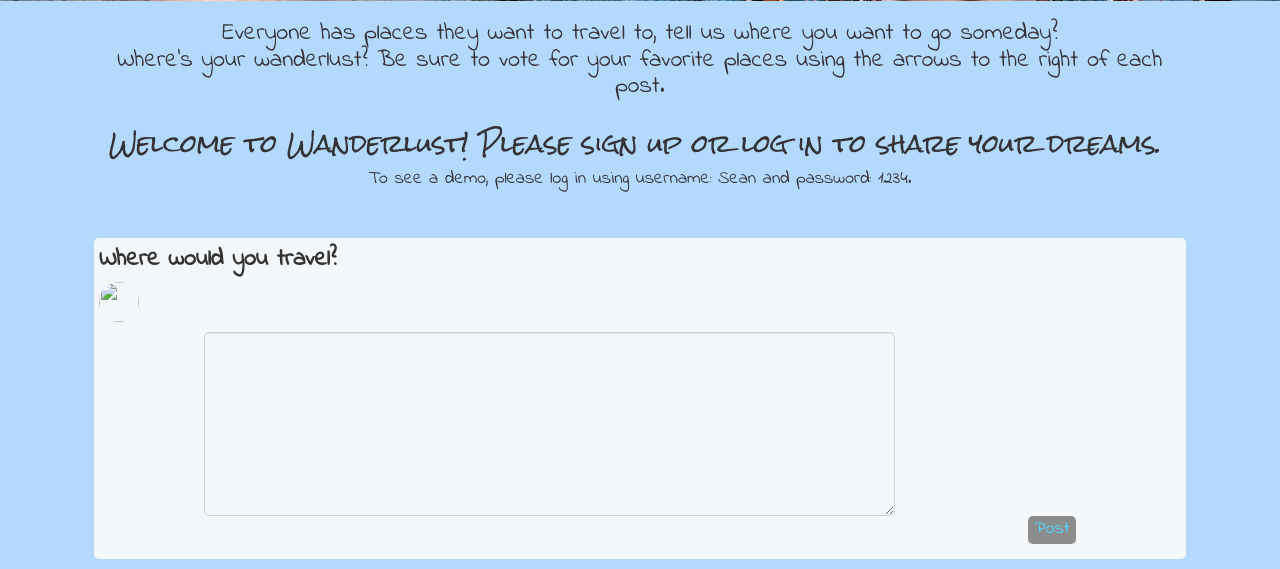
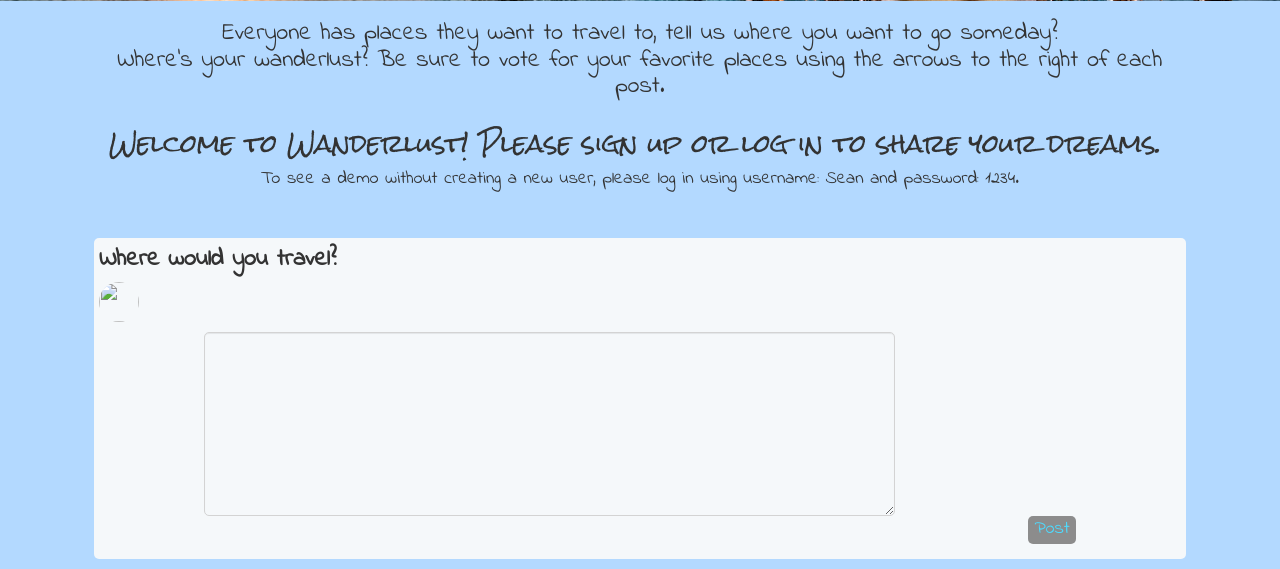
Before and after one commit to paigen11/bawk, a Flask app: page / in a window 1280 px wide. Shown: the part 606-1175 px from the top of the page. Run offline with Flask 2, Linux system fonts and the light colour scheme; some libraries are stand-ins or nearby versions.

Commit message:
Updating user info

```diff
--- a/templates/index.html
+++ b/templates/index.html
@@ -13,7 +13,7 @@
 	</div>
 	<div class='directions col-sm-10 col-sm-offset-1'>
 		<h3 ng-hide="signIn">Welcome to Wanderlust! Please sign up or log in to share your dreams.</h3>
-		<p ng-hide="signIn">To see a demo, please log in using username: Sean and password: 1234.</p>
+		<p ng-hide="signIn">To see a demo without creating a new user, please log in using username: Sean and password: 1234.</p>
 	</div>
 </div>
 
--- a/templates/layout.html
+++ b/templates/layout.html
@@ -99,7 +99,7 @@
 										<div class="form-group col-sm-12">
 											<div class="input-group">
 												<span class="input-group-addon" id="basic-addon1"><span class="glyphicon glyphicon-camera"></span></span>
-												<input type="text" ng-model="avatar" placeholder="enter link to your image" minlength="4" maxlength="200" class="form-control">
+												<input type="text" ng-model="avatar" placeholder="enter link to your image (must end with .jpg)" minlength="4" maxlength="200" class="form-control">
 											</div>
 										</div>
 									</div>
@@ -179,7 +179,7 @@
     </div>
 </nav>
 
-	<!-- nav bar goes here -->
+
 	{% block body %}{% endblock %}
 
 </body>
```
